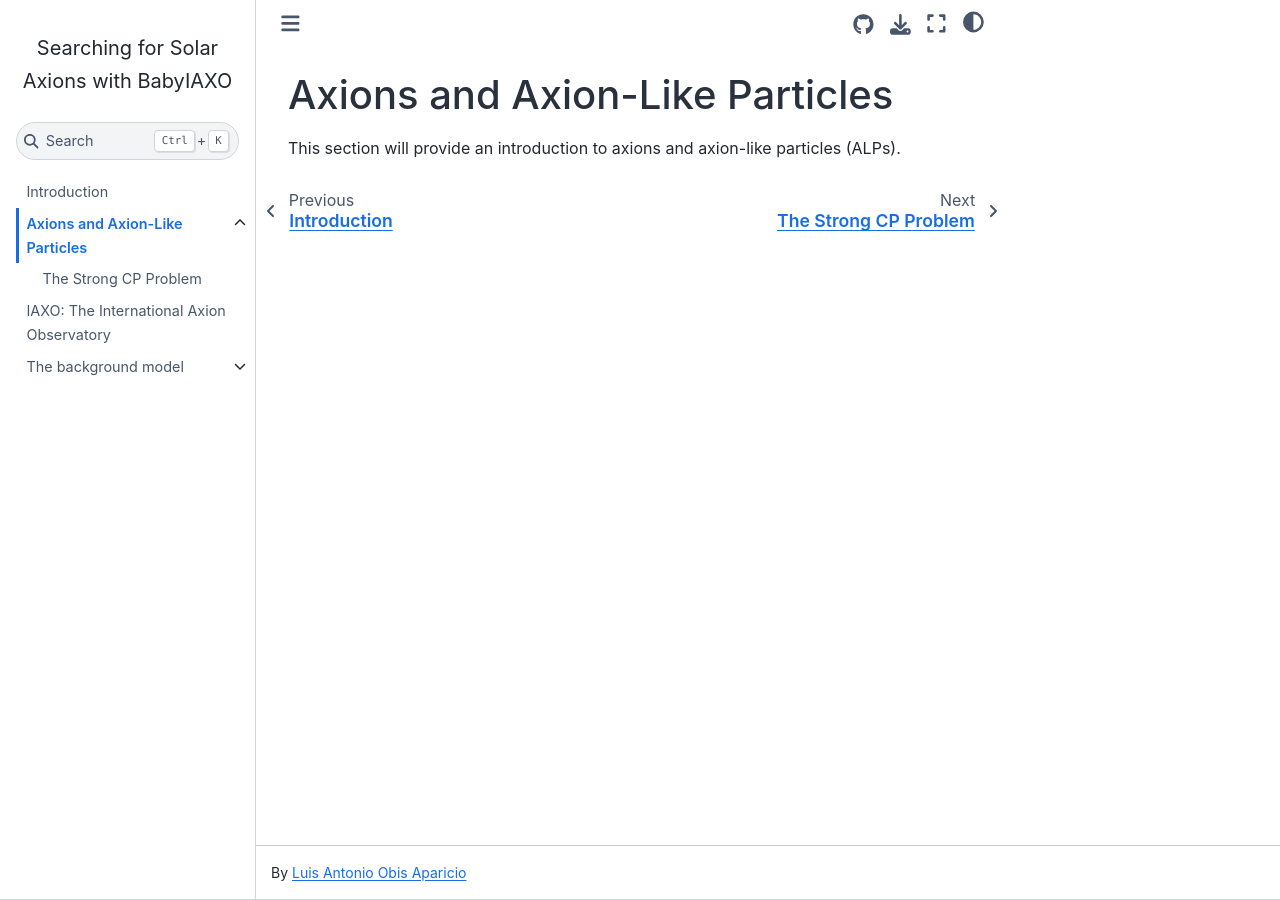
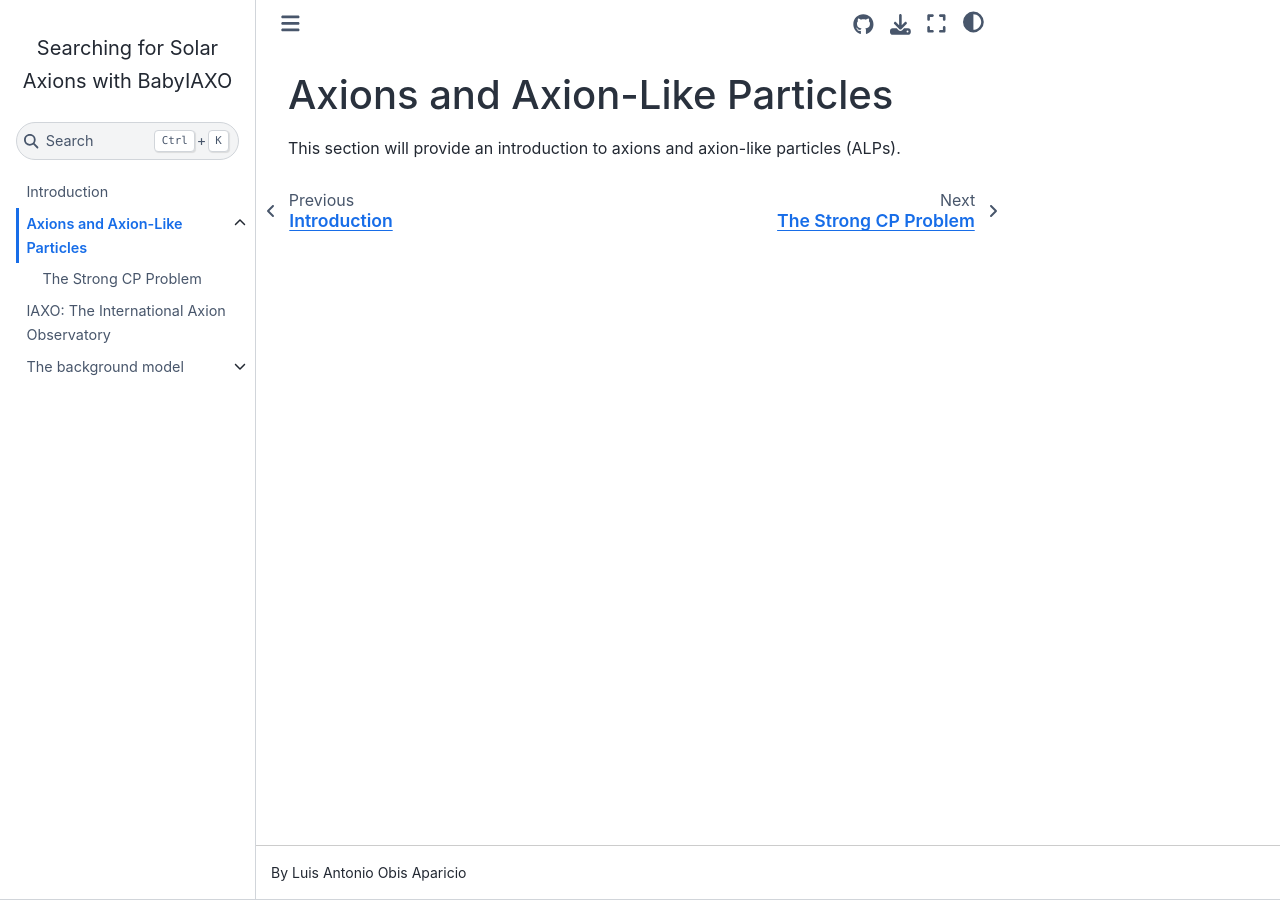
Before and after one commit to lobis/thesis, a Jupyter Book: the page built from book/sections/axions/introduction.md, in a window 1280 px wide. Built offline with Jupyter Book 1.0.4 settings and Sphinx 7.4.7 and the Sphinx Book theme 1.1.4, drawn with Linux system fonts in a browser that asks for light colours; some of the changed lines change nothing that is shown.

Commit message:
add sphinx extension, update author name

```diff
--- a/book/_config.yml
+++ b/book/_config.yml
@@ -2,7 +2,7 @@
 # Learn more at https://jupyterbook.org/customize/config.html
 
 title: Searching for Solar Axions with BabyIAXO
-author: <a href="https://github.com/lobis">Luis Antonio Obis Aparicio</a>
+author: Luis Antonio Obis Aparicio
 email: luis.antonio.obis@gmail.com
 
 # Currently we do not include any notebook, this might change
@@ -44,3 +44,5 @@
     language: en
     bibtex_reference_style: author_year
     html_show_copyright: false
+  extra_extensions:
+    - sphinxcontrib.inkscapeconverter # pip install sphinxcontrib-svg2pdfconverter (does nothing atm)
```
